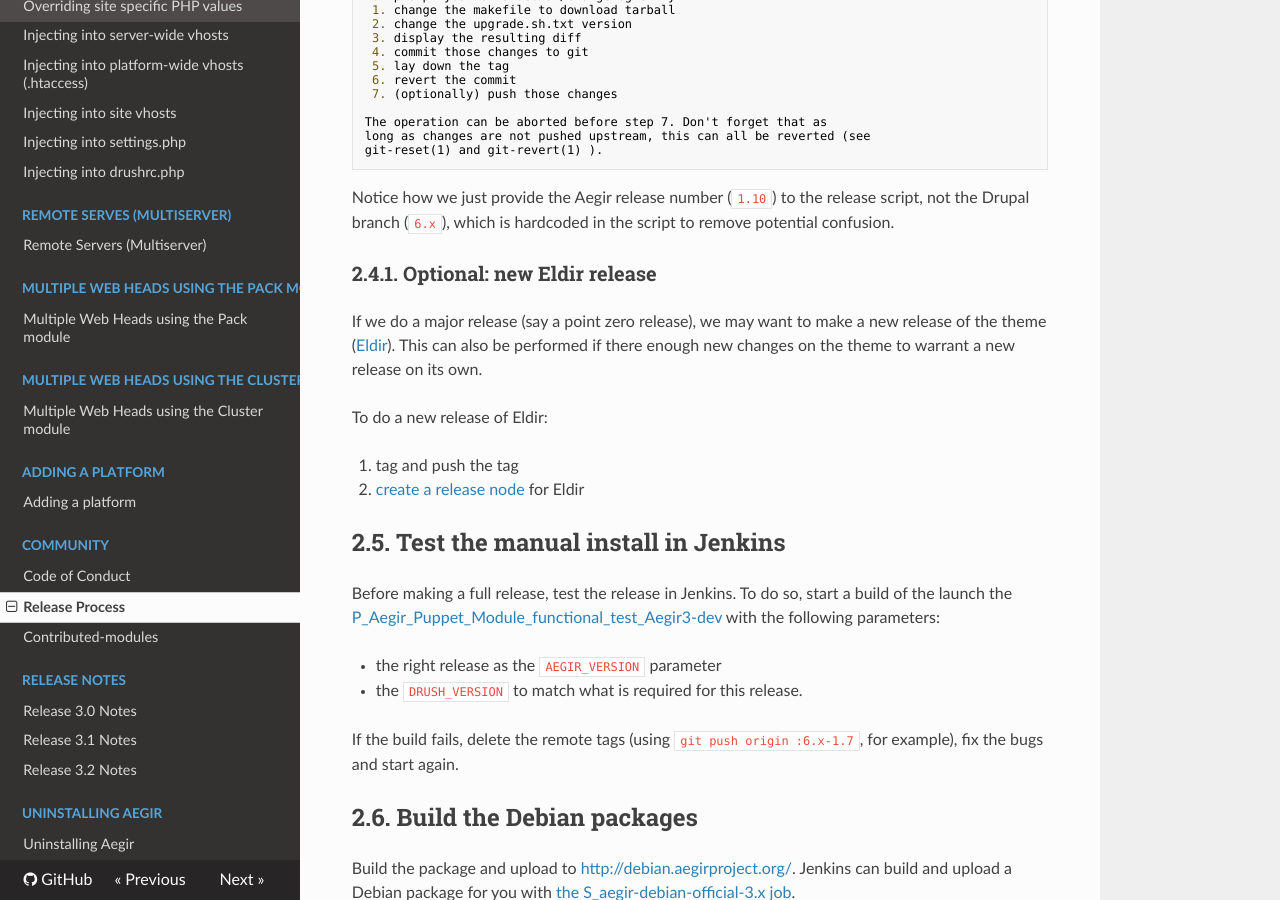
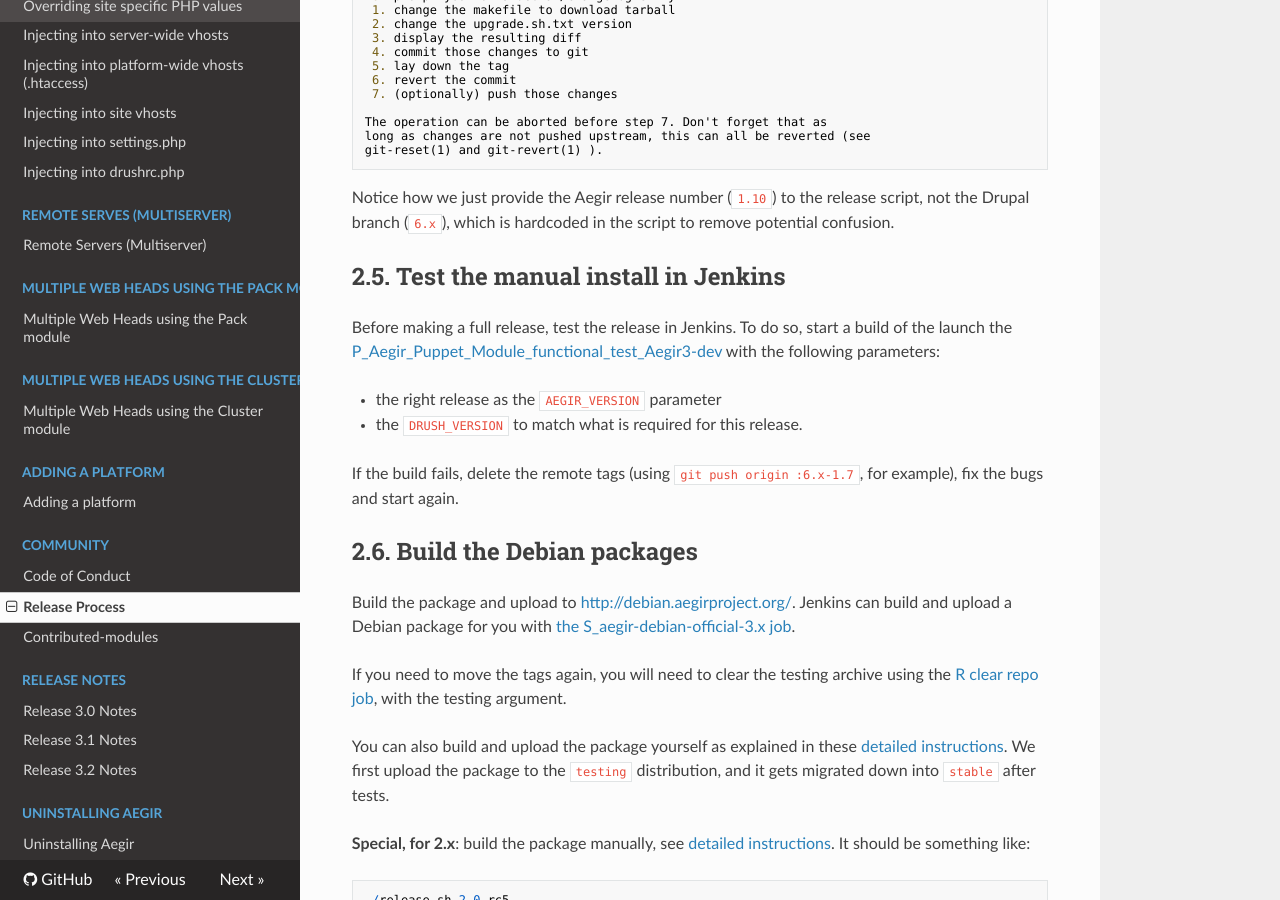
Before and after one commit to aegir-project/documentation, an MkDocs documentation site: the page built from docs/community/release-process.md, in a window 1280 px wide and 900 px high, scrolled down 2179 px. Built offline with MkDocs 1.6.1, drawn with Linux system fonts in a browser that asks for light colours; nearby versions of some CDN libraries; old or Windows-style settings are respelled for this version of MkDocs.

Commit message:
release-process: Remove Eldir section
Now handled through release.sh

````diff
--- a/docs/community/release-process.md
+++ b/docs/community/release-process.md
@@ -77,16 +77,6 @@
 ```
 
 Notice how we just provide the Aegir release number (`1.10`) to the release script, not the Drupal branch (`6.x`), which is hardcoded in the script to remove potential confusion.
-
-
-### 2.4.1. Optional: new Eldir release
-
-If we do a major release (say a point zero release), we may want to make a new release of the theme ([Eldir](https://drupal.org/project/eldir)). This can also be performed if there enough new changes on the theme to warrant a new release on its own.
-
-To do a new release of Eldir:
-
-1.  tag and push the tag
-2.  [create a release node](https://drupal.org/node/add/project-release/452774) for Eldir
 
 
 ## 2.5. Test the manual install in Jenkins
````
